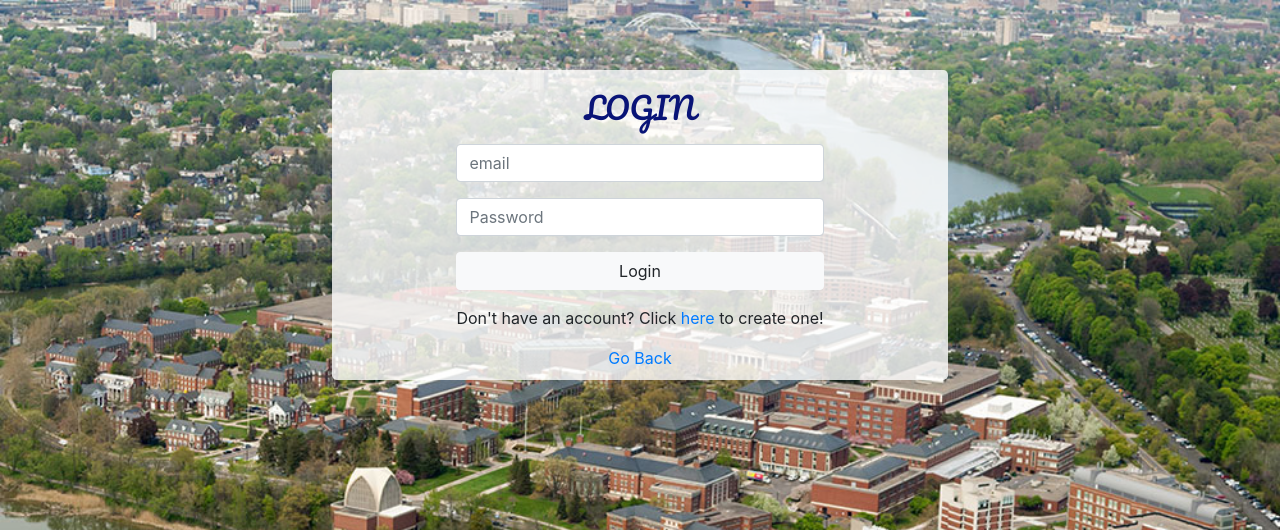
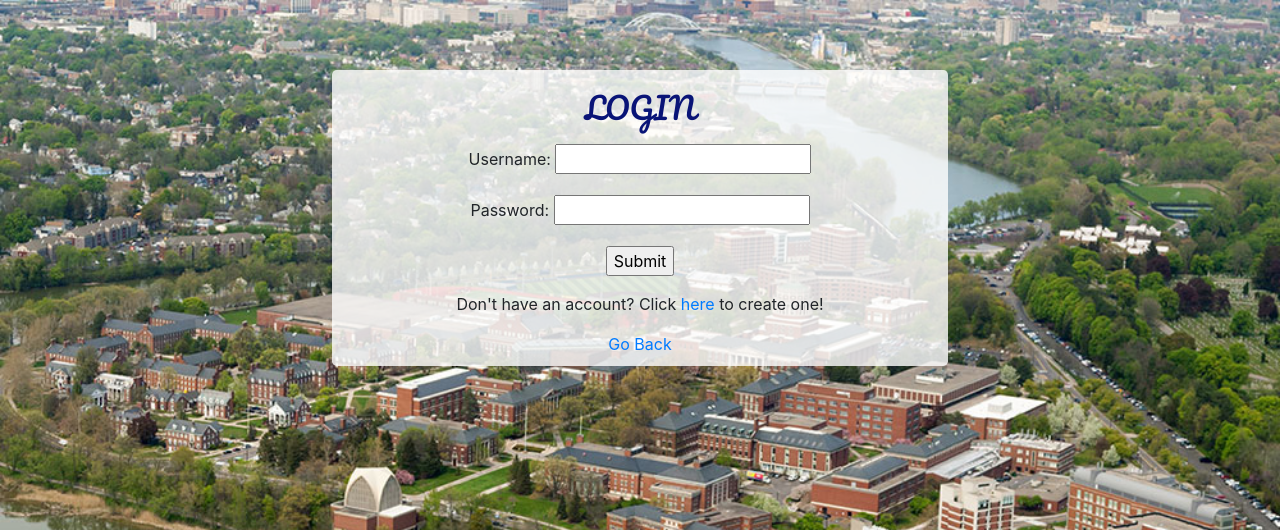
Before and after one commit to Pratistha98/CS210, a Flask app: page /login in a window 1280 px wide. Shown: the top 530 px of the page. Run offline with Flask 2, Linux system fonts and the light colour scheme; some libraries are stand-ins or nearby versions; some web fonts are replaced.

Commit message:
connected login, signup form to flask + some minor changes

```diff
--- a/backend.py
+++ b/backend.py
@@ -1,7 +1,7 @@
 from flask import Flask, render_template, url_for, redirect
 from flask_bootstrap import Bootstrap
 from flask_wtf import FlaskForm
-from wtforms import StringField, PasswordField, BooleanField
+from wtforms import StringField, PasswordField, BooleanField, SubmitField
 from wtforms.validators import InputRequired, Email, Length
 from flask_sqlalchemy import SQLAlchemy
 from werkzeug.security import generate_password_hash, check_password_hash
@@ -10,8 +10,7 @@ import os
 appdir = os.path.abspath(os.path.dirname(__file__))
 app = Flask(__name__)
 app.config['SECRET_KEY'] = "TvX<Z`%zPzNvt3M:Z]tE7dF*S}5o<pX$1@S6UvRy"
-app.config["SQLALCHEMY_DATABASE_URI"] = \
-    "sqlite:///{os.path.join(appdir, 'library.db')}"
+app.config["SQLALCHEMY_DATABASE_URI"] = "sqlite:///database.db"
 app.config["SQLALCHEMY_TRACK_MODIFICATIONS"] = False
 Bootstrap(app)
 db = SQLAlchemy(app)
@@ -20,8 +19,8 @@ db = SQLAlchemy(app)
 class User(db.Model):
     __tablename__ = "Users"
     id = db.Column(db.Integer, primary_key=True, autoincrement=True)
-    username = db.Column(db.String(15), unique=True)
-    email = db.Column(db.String(50), unique=True)
+    username = db.Column(db.String(15), unique=True, nullable = False)
+    email = db.Column(db.String(50), unique=True, nullable = False)
     password = db.Column(db.String(128))
 
 
@@ -29,12 +28,14 @@ class LoginForm(FlaskForm):
     username = StringField("Username", validators=[InputRequired(), Length(min=5, max=15)])
     password = PasswordField("Password", validators=[InputRequired(), Length(min=8, max=128)])
     remember = BooleanField("Remember Me")
+    submit = SubmitField("Submit")
 
 
 class SignupForm(FlaskForm):
     email = StringField("Email", validators=[InputRequired(), Email(message='Invalid Email'), Length(max=50)])
     username = StringField("Username", validators=[InputRequired(), Length(min=5, max=15)])
     password = PasswordField("Password", validators=[InputRequired(), Length(min=8, max=128)])
+    submit = SubmitField("Submit")
     # Muskaan : re-enter password function?
 
 
--- a/templates/Login.html
+++ b/templates/Login.html
@@ -21,13 +21,16 @@
                     <form action="/login" method ="Post">
                         <h1 class="header-login-signup" style="text-align: center">LOGIN</h1>
                         <div class="form-group">
-                            <input type="text" class="form-control" id="formGroupExampleInput" name ="email" placeholder="email">
+                            {{form.username.label}}: {{form.username()}}
+                            <!-- <input type="text" class="form-control" id="formGroupExampleInput" name ="email" placeholder="email"> -->
                         </div>
                         <div class="form-group">
-                            <input type="password" class="form-control" id="formGroupExampleInput2" name = "password" placeholder="Password">
+                            {{form.password.label}}: {{form.password()}}
+                            <!-- <input type="password" class="form-control" id="formGroupExampleInput2" name = "password" placeholder="Password"> -->
                         </div>
                         <div class="form-group">
-                            <button class="btn btn-light btn-block" style="text-align: center;">Login</button>
+                            {{form.submit()}}
+                            <!-- <button class="btn btn-light btn-block" style="text-align: center;">Login</button> -->
                         </div>
                         <p>Don't have an account? Click <a href="http://localhost:5000/signup"> here </a> to create one!</p>
                         <a href = "http://localhost:5000/">Go Back</a>
```
Also changed, not shown: templates/SignUp.html (+8 -4 lines).
